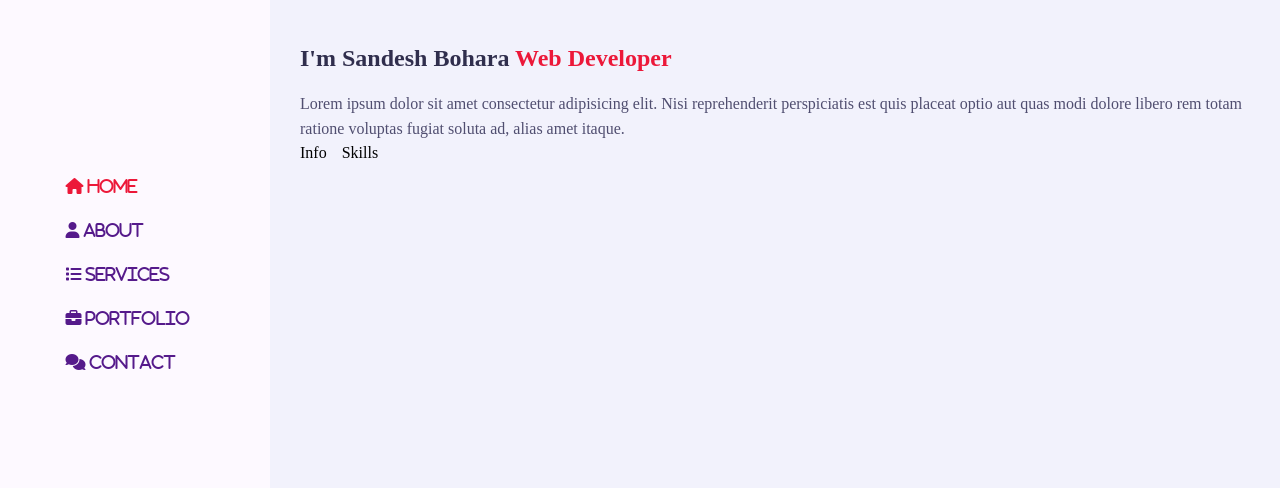
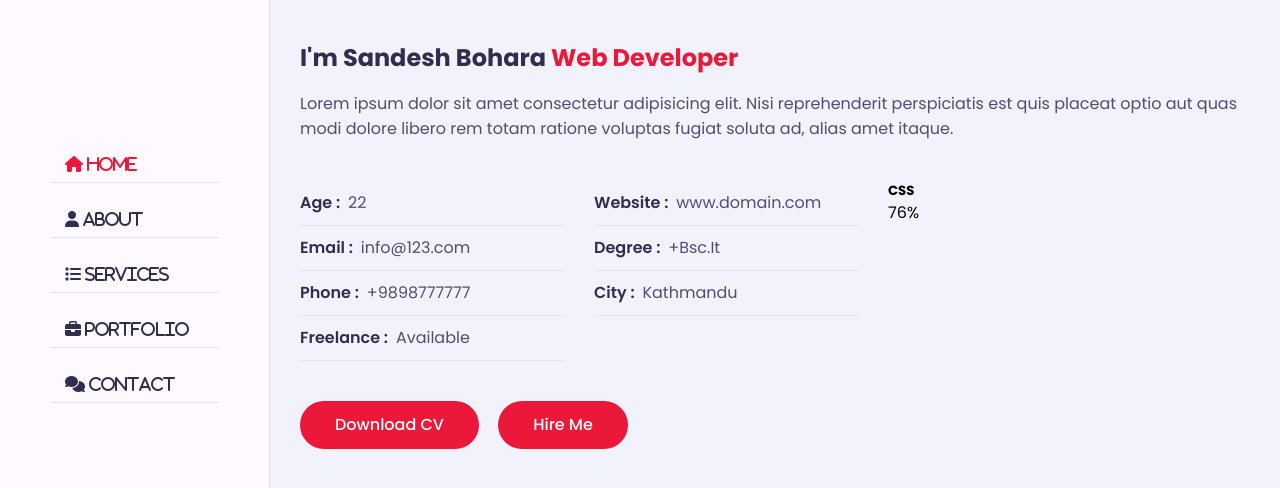
Before and after one commit to Creative-Sandesh/Portfolio, a plain HTML site: page index.html in a window 1280 px wide. Shown: the part 140-628 px from the top of the page. Drawn offline with Linux system fonts and the light colour scheme; a web font is replaced by a local one.

Commit message:
half part complete

```diff
--- a/css/style.css
+++ b/css/style.css
@@ -12,7 +12,7 @@ body{
 
     line-height: 1.5;
     font-size: 16px;
-    font-family: 'Poppins' sans-serif;
+    font-family: 'Poppins', sans-serif;
 }
 
 *{
@@ -129,7 +129,7 @@ left:0;
 top: 0;
 padding: 30px;
 height: 100%;
-border-right: 1px solid var(--bf-black-50);
+border-right: 1px solid var(--bg-black-50);
 display: flex;
 justify-content: center;
 align-items: center;
@@ -231,7 +231,7 @@ z-index:  10;
 
 }
 
-.aise .nav li a{
+.aside .nav li a{
     font-size: 16px;
     font-weight: 600 ;
     display: block;
@@ -322,6 +322,7 @@ h3.my-profession{
     max-width: 100%;
 
 }
+
 .about .about-content .about-text{
     flex: 0 0 100%;
     max-width: 100%;
@@ -344,10 +345,40 @@ h3.my-profession{
 .about .about-content .personal-info{
     flex: 0 0 60%;
     max-width: 60%;
-    margin-top: 60px;
+    margin-top: 40px;
+
 }
 
 .about .about-content .personal-info .info-item{
     flex: 0 0 50%;
     max-width: 50%;
+
 }
+.about .about-content .personal-info .info-item p{
+    font-weight: 600;
+    padding: 10px 0;
+    font-size: 16px;
+    color: var(--text-black-900);
+    border-bottom: 1px solid var(--bg-black-50);
+
+}
+.about .about-content .personal-info .info-item p span{
+    font-weight: 400;
+    color: var(--text-black-700);
+    margin-left: 4px;
+    display: inline-block;
+}
+.about .about-content .personal-info .buttons{
+    margin-top: 30px;
+
+}
+.about .about-content .personal-info .buttons .btn{
+    margin-right: 15px;
+    margin-top: 10px;
+}
+.about .about-content .skills{
+    flex: 0 0 40%;
+    max-width: 40%;
+    margin-top: 40px ;
+
+}
--- a/index.html
+++ b/index.html
@@ -1,5 +1,6 @@
 <!DOCTYPE html>
 <html lang="en">
+
 <head>
     <meta charset="UTF-8">
     <meta name="viewport" content="width=device-width, initial-scale=1.0">
@@ -9,6 +10,7 @@
 <link rel="stylesheet" href="./css/style.css">
 <link rel="stylesheet" href="./css/skin/color-1.css">
 <link rel="stylesheet" href="https://cdnjs.cloudflare.com/ajax/libs/font-awesome/6.7.2/css/all.min.css">
+
 <body>
     <!-- ======Main container start=== -->
     <div class="main-container">
@@ -43,8 +45,9 @@
                         <div class="home-info padd-15">
                             <h3 class="hello">Hello, My Name is <span class="name">Sandesh Bohara</span></h3>
                             <h3 class="my-profession">I' m a <span class="typing">Web Designer</span></h3>
-                            <p>I'm a Web Developer with extensive expreince for over 1 year. My experties is to create and website design, backend developer, graphic designer and many more...</p>
-                            <a href="#contact" class="btn hire-me" >Hire Me</a>
+                            <p>I'm a Web Developer with extensive expreince for over 1 year. My experties is to create
+                                and website design, backend developer, graphic designer and many more...</p>
+                            <a href="#contact" class="btn hire-me">Hire Me</a>
 
                         </div>
                         <div class="home-img">
@@ -68,16 +71,62 @@
                             <div class="row">
                                 <div class="about-text padd-15">
                                     <h3>I'm Sandesh Bohara <span>Web Developer</span></h3>
-                                <p>Lorem ipsum dolor sit amet consectetur adipisicing elit. Nisi reprehenderit perspiciatis est quis placeat optio aut quas modi dolore libero rem totam ratione voluptas fugiat soluta ad, alias amet itaque.</p>
+                                    <p>Lorem ipsum dolor sit amet consectetur adipisicing elit. Nisi reprehenderit
+                                        perspiciatis est quis placeat optio aut quas modi dolore libero rem totam
+                                        ratione voluptas fugiat soluta ad, alias amet itaque.</p>
+
+                                </div>
+                            </div>
+                            <div class="row">
+                                <div class="personal-info padd-15">
+                                    <div class="row">
+                                        <div class="info-item padd-15">
+                                            <p>Age : <span>22</span></p>
+                                        </div>
+                                        <div class="info-item padd-15">
+                                            <p>Website : <span>www.domain.com</span></p>
+                                        </div>
+                                        <div class="info-item padd-15">
+                                            <p>Email : <span>info@123.com</span></p>
+                                        </div>
+                                        <div class="info-item padd-15">
+                                            <p>Degree : <span>+Bsc.It</span></p>
+                                        </div>
+                                        <div class="info-item padd-15">
+                                            <p>Phone : <span>+9898777777</span></p>
+                                        </div>
+                                        <div class="info-item padd-15">
+                                            <p>City : <span>Kathmandu</span></p>
+                                        </div>
+                                        <div class="info-item padd-15">
+                                            <p>Freelance : <span>Available</span></p>
+                                        </div>
+                                    </div>
+                                    <div class="row">
+                                        <div class="buttons padd-15">
+                                            <a href="" class="btn">Download CV</a>
+                                            <a href="#contact" class="btn hire-me">Hire Me</a>
+                                        </div>
+                                    </div>
+
+                                </div>
+                                <div class="skills padd-15">
+                                    <div class="row">
+                                        <div class="skill-item padd-15">
+                                            <h5>CSS</h5>
+                                            <div class="progress">
+                                                <div class="progress-in" style="width: 76%;">
+                                                    <div class="skill-percent">76%</div>
+                                                </div>
+                                            </div>
+                                        </div>
 
                                     </div>
                                 </div>
                             </div>
                         </div>
-                    <div class="row">
-                        <div class="personal-info padd-15">Info</div>
-                        <div class="skills padd">Skills</div>
                     </div>
+
                 </div>
             </section>
             <!-- About section end -->
@@ -93,4 +142,5 @@
     <script src="./js/script.js"></script>
 
 </body>
+
 </html>
```
Lines whose indentation alone changed are shown as unchanged.
